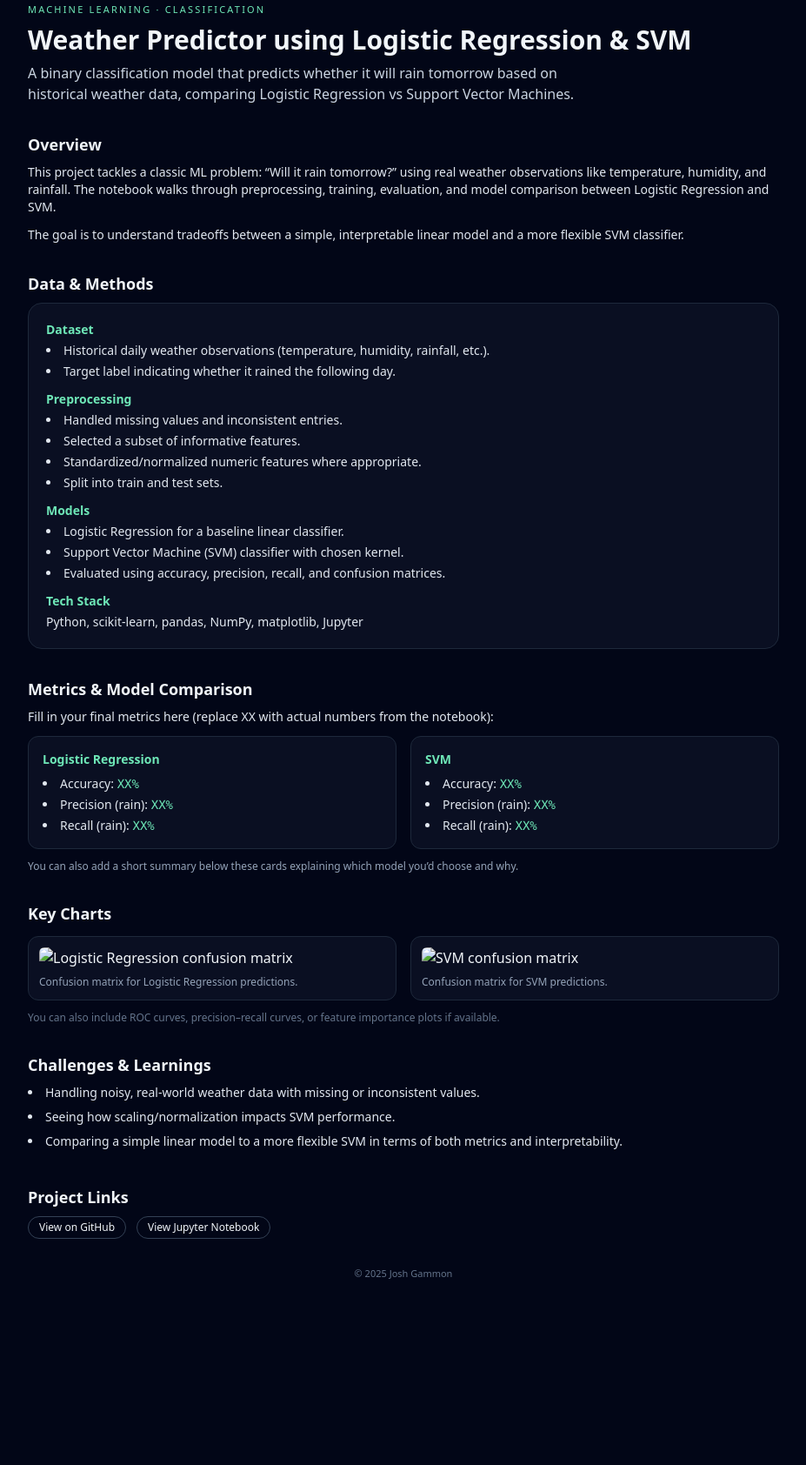
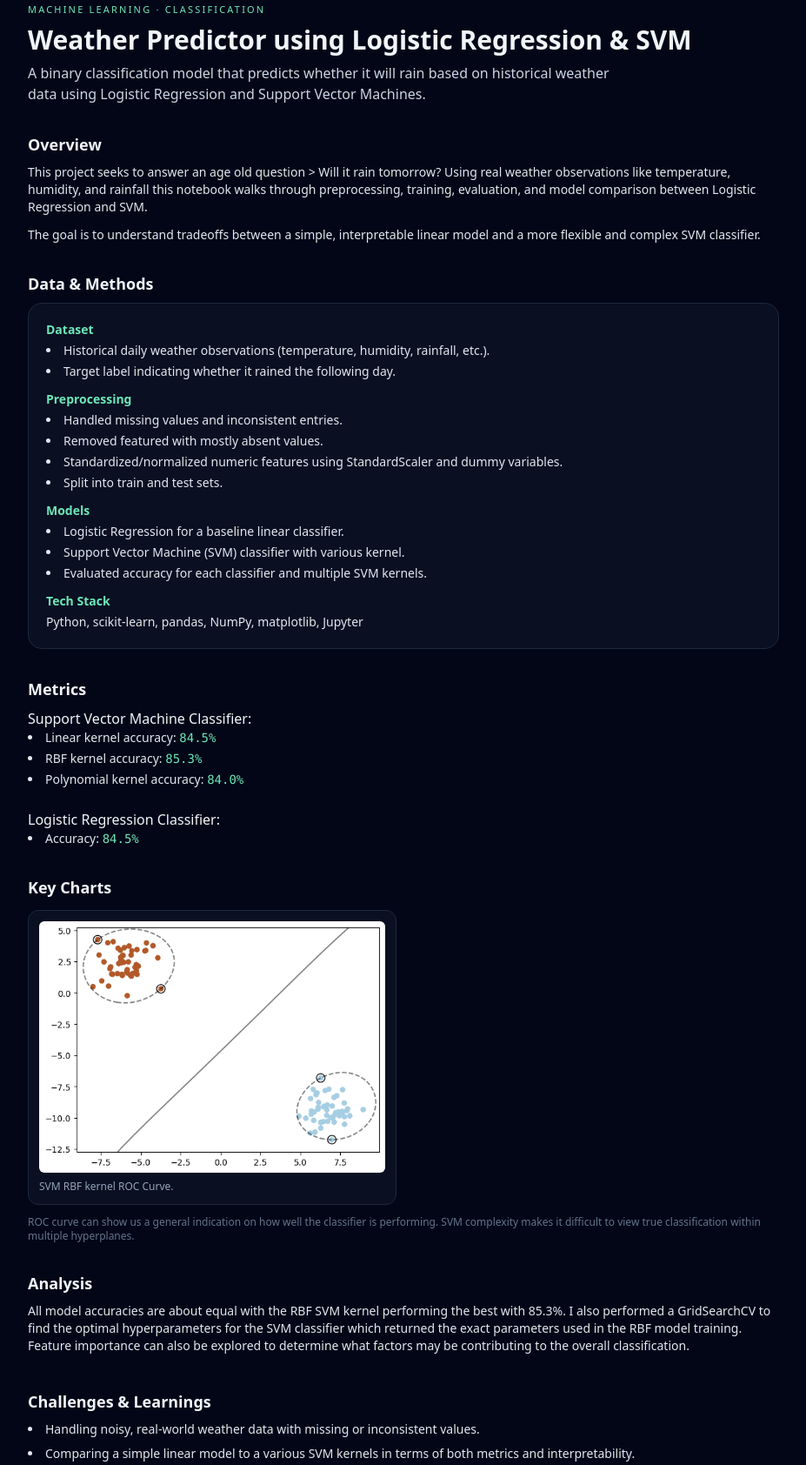
Before and after one commit to jgammon77/portfolio, a plain HTML site: page projects/weather-predictor.html in a window 1280 px wide. Shown: the part 85-1769 px from the top of the page at 87% size, without its empty margins (176-1103 px from the left). Before the commit the page ends 1605 px from the top, so only its background shows below. Drawn offline with nearby package versions, Linux system fonts and the light colour scheme.

Commit message:
edits to weather project

```diff
--- a/projects/weather-predictor.html
+++ b/projects/weather-predictor.html
@@ -18,22 +18,22 @@
         Weather Predictor using Logistic Regression & SVM
       </h1>
       <p class="text-slate-300 text-sm md:text-base max-w-2xl">
-        A binary classification model that predicts whether it will rain tomorrow based on
-        historical weather data, comparing Logistic Regression vs Support Vector Machines.
+        A binary classification model that predicts whether it will rain based on
+        historical weather data using Logistic Regression and Support Vector Machines.
       </p>
     </header>
 
     <section class="mb-8">
       <h2 class="text-lg font-semibold mb-2">Overview</h2>
       <p class="text-sm text-slate-200 mb-3">
-        This project tackles a classic ML problem: “Will it rain tomorrow?” using real weather
-        observations like temperature, humidity, and rainfall. The notebook walks through
+        This project seeks to answer an age old question > Will it rain tomorrow? Using real weather
+        observations like temperature, humidity, and rainfall this notebook walks through
         preprocessing, training, evaluation, and model comparison between Logistic Regression
         and SVM.
       </p>
       <p class="text-sm text-slate-200">
         The goal is to understand tradeoffs between a simple, interpretable linear model and
-        a more flexible SVM classifier.
+        a more flexible and complex SVM classifier.
       </p>
     </section>
 
@@ -51,8 +51,8 @@
           <h3 class="font-semibold text-emerald-300 text-sm mb-1">Preprocessing</h3>
           <ul class="list-disc list-inside space-y-1 text-slate-200">
             <li>Handled missing values and inconsistent entries.</li>
-            <li>Selected a subset of informative features.</li>
-            <li>Standardized/normalized numeric features where appropriate.</li>
+            <li>Removed featured with mostly absent values.</li>
+            <li>Standardized/normalized numeric features using StandardScaler and dummy variables.</li>
             <li>Split into train and test sets.</li>
           </ul>
         </div>
@@ -60,8 +60,8 @@
           <h3 class="font-semibold text-emerald-300 text-sm mb-1">Models</h3>
           <ul class="list-disc list-inside space-y-1 text-slate-200">
             <li>Logistic Regression for a baseline linear classifier.</li>
-            <li>Support Vector Machine (SVM) classifier with chosen kernel.</li>
-            <li>Evaluated using accuracy, precision, recall, and confusion matrices.</li>
+            <li>Support Vector Machine (SVM) classifier with various kernel.</li>
+            <li>Evaluated accuracy for each classifier and multiple SVM kernels.</li>
           </ul>
         </div>
         <div>
@@ -74,30 +74,21 @@
     </section>
 
     <section class="mb-8">
-      <h2 class="text-lg font-semibold mb-2">Metrics & Model Comparison</h2>
-      <p class="text-sm text-slate-200 mb-3">
-        Fill in your final metrics here (replace XX with actual numbers from the notebook):
+      <h2 class="text-lg font-semibold mb-2">Metrics</h2>
+      <p>
+        Support Vector Machine Classifier:
       </p>
-      <div class="grid md:grid-cols-2 gap-4 text-sm text-slate-200">
-        <div class="bg-slate-900/60 border border-slate-800 rounded-xl p-4">
-          <h3 class="font-semibold text-emerald-300 text-sm mb-2">Logistic Regression</h3>
-          <ul class="list-disc list-inside space-y-1">
-            <li>Accuracy: <span class="text-emerald-300 font-mono">XX%</span></li>
-            <li>Precision (rain): <span class="text-emerald-300 font-mono">XX%</span></li>
-            <li>Recall (rain): <span class="text-emerald-300 font-mono">XX%</span></li>
-          </ul>
-        </div>
-        <div class="bg-slate-900/60 border border-slate-800 rounded-xl p-4">
-          <h3 class="font-semibold text-emerald-300 text-sm mb-2">SVM</h3>
-          <ul class="list-disc list-inside space-y-1">
-            <li>Accuracy: <span class="text-emerald-300 font-mono">XX%</span></li>
-            <li>Precision (rain): <span class="text-emerald-300 font-mono">XX%</span></li>
-            <li>Recall (rain): <span class="text-emerald-300 font-mono">XX%</span></li>
-          </ul>
-        </div>
-      </div>
+      <ul class="text-sm text-slate-200 space-y-1 list-disc list-inside">
+        <li>Linear kernel accuracy: <span class="text-emerald-300 font-mono">84.5%</span></li>
+        <li>RBF kernel accuracy: <span class="text-emerald-300 font-mono">85.3%</span></li>
+        <li>Polynomial kernel accuracy: <span class="text-emerald-300 font-mono">84.0%</span></li>
+      </ul>
+      <br>
+       Logistic Regression Classifier:
+      </p>
+      <ul class="text-sm text-slate-200 space-y-1 list-disc list-inside">
+        <li>Accuracy: <span class="text-emerald-300 font-mono">84.5%</span></li>
       <p class="text-xs text-slate-400 mt-3">
-        You can also add a short summary below these cards explaining which model you’d choose and why.
       </p>
     </section>
 
@@ -105,33 +96,36 @@
       <h2 class="text-lg font-semibold mb-3">Key Charts</h2>
       <div class="grid md:grid-cols-2 gap-4">
         <figure class="bg-slate-900/60 border border-slate-800 rounded-xl p-3">
-          <img src="../assets/weather_logreg_confusion_matrix.png"
-               alt="Logistic Regression confusion matrix"
+          <img src="../assets/RBF_ROC_curve.png"
+               alt="SVM RBF kernel ROC Curve"
                class="w-full rounded-md">
           <figcaption class="mt-2 text-xs text-slate-400">
-            Confusion matrix for Logistic Regression predictions.
-          </figcaption>
-        </figure>
-        <figure class="bg-slate-900/60 border border-slate-800 rounded-xl p-3">
-          <img src="../assets/weather_svm_confusion_matrix.png"
-               alt="SVM confusion matrix"
-               class="w-full rounded-md">
-          <figcaption class="mt-2 text-xs text-slate-400">
-            Confusion matrix for SVM predictions.
+            SVM RBF kernel ROC Curve.
           </figcaption>
         </figure>
       </div>
       <p class="text-xs text-slate-500 mt-3">
-        You can also include ROC curves, precision–recall curves, or feature importance plots if available.
+        ROC curve can show us a general indication on how well the classifier is performing. SVM complexity makes
+        it difficult to view true classification within multiple hyperplanes.
       </p>
+    </section>
+
+    <section class="mb-10">
+      <h2 class="text-lg font-semibold mb-2">Analysis</h2>
+      <ul class="text-sm text-slate-200 space-y-2 list-disc list-inside">
+        All model accuracies are about equal with the RBF SVM kernel performing the best with 85.3%. I also
+        performed a GridSearchCV to find the optimal hyperparameters for the SVM classifier which returned
+        the exact parameters used in the RBF model training. Feature importance can also be explored to determine
+        what factors may be contributing to the overall classification.
+      </ul>
     </section>
 
     <section class="mb-10">
       <h2 class="text-lg font-semibold mb-2">Challenges & Learnings</h2>
       <ul class="text-sm text-slate-200 space-y-2 list-disc list-inside">
         <li>Handling noisy, real-world weather data with missing or inconsistent values.</li>
-        <li>Seeing how scaling/normalization impacts SVM performance.</li>
-        <li>Comparing a simple linear model to a more flexible SVM in terms of both metrics and interpretability.</li>
+        <li>Comparing a simple linear model to a various SVM kernels in terms of both metrics and interpretability.</li>
+        <li>Improvments to this project include exploring other classifiers, features, and adding more data to see if accuracy improves.</li>
       </ul>
     </section>
 
```
Also changed, not shown: index.html (+1 -1 lines), assets/RBF_ROC_curve.png (added).
